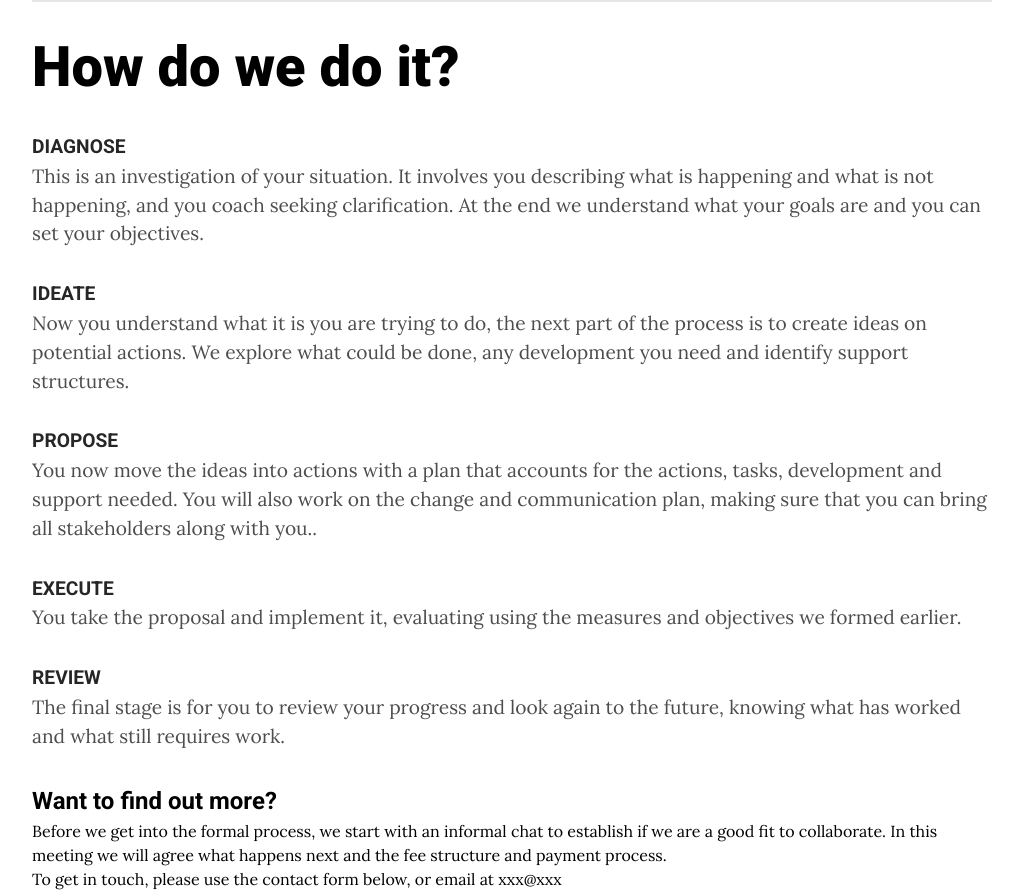
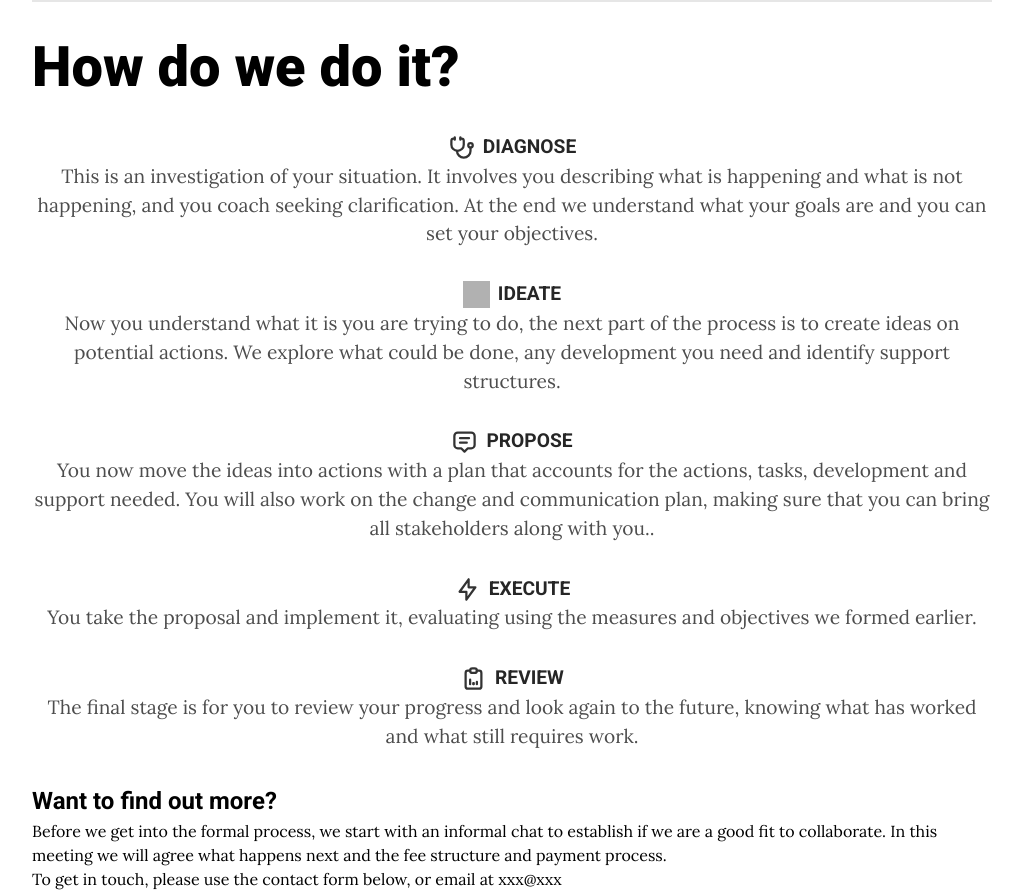
Before and after one commit to CJohnston079/cluny-house-consulting, a React (Vite) app: page /career-coaching in a window 1280 px wide. Shown: the part 3760-4651 px from the top of the page, without its empty margins (128-1151 px from the left). Built offline with nearby package versions, Linux system fonts and the light colour scheme; grey boxes are pictures that could not be loaded.

Commit message:
Feat: add `icon` prop to `ProcessOverview` and update components to include an icon

```diff
--- a/src/ProcessOverview.css
+++ b/src/ProcessOverview.css
@@ -14,6 +14,19 @@
 	margin: 2rem auto;
 }
 
+.step__header {
+	display: flex;
+	align-items: center;
+	justify-content: center;
+	gap: 0.5rem;
+}
+
+.step__icon {
+	width: 3ch;
+	height: 3ch;
+	opacity: 0.8;
+}
+
 .step__heading {
 	font-size: 1.2rem;
 	font-weight: 700;
@@ -23,6 +36,7 @@
 
 .step__body {
 	font-size: 1.2rem;
+	text-align: center;
 	color: var(--cl-foreground-shade-2);
 }
 
--- a/src/ProcessOverview.jsx
+++ b/src/ProcessOverview.jsx
@@ -7,7 +7,10 @@ const ProcessOverview = function ({ heading, steps }) {
 			<h2 className="process__heading">{heading}</h2>
 			{steps.map((step, i) => (
 				<article key={i} className="process__step">
-					<h3 className="step__heading">{step.heading}</h3>
+					<header className="step__header">
+						<img className="step__icon" src={step.icon} alt="" />
+						<h3 className="step__heading">{step.heading}</h3>
+					</header>
 					<p className="step__body">{step.body}</p>
 				</article>
 			))}
@@ -20,6 +23,7 @@ ProcessOverview.propTypes = {
 	steps: PropTypes.arrayOf(
 		PropTypes.shape({
 			heading: PropTypes.string,
+			icon: PropTypes.string,
 			body: PropTypes.string,
 		})
 	),
--- a/src/pages/BusinessCoaching.jsx
+++ b/src/pages/BusinessCoaching.jsx
@@ -39,22 +39,27 @@ const BusinessCoaching = function () {
 					steps={[
 						{
 							heading: "Diagnose",
+							icon: "./src/assets/stethoscope.svg",
 							body: "This is an investigation of your situation. It involves you describing what is happeningand what is not happening, and you coach seeking clarification. At the end we understand what the issues are, and what the causes are. At the end of this process, we set objectives and outcomes.",
 						},
 						{
 							heading: "Ideate",
+							icon: "./src/assets/bulb.svg",
 							body: "Now we understand what it is we are trying to do, the next part of the process is to create ideas on potential actions. We explore what could be done, who needs to be involved and what constraints we have.",
 						},
 						{
 							heading: "Propose",
+							icon: "./src/assets/message.svg",
 							body: "We now move the ideas into actions with a plan that accounts for the actions, tasks, people and measurements. We also work on the change and communication plan, making sure that you can bring all stakeholders along with you.",
 						},
 						{
 							heading: "Execute",
+							icon: "./src/assets/bolt.svg",
 							body: "You take the proposal and implement it, evaluating using the measures and objectives we formed earlier.",
 						},
 						{
 							heading: "Review",
+							icon: "./src/assets/clipboard-data.svg",
 							body: "The final stage is part of the evaluation, and you will understand the ROI of your actions and form the next steps. Business never stands still, but armed with this process you are in a position to use the steps to solve the next problem you face.",
 						},
 					]}
--- a/src/pages/CareerCoaching.jsx
+++ b/src/pages/CareerCoaching.jsx
@@ -91,22 +91,27 @@ const CareerCoaching = function () {
 					steps={[
 						{
 							heading: "Diagnose",
+							icon: "./src/assets/stethoscope.svg",
 							body: "This is an investigation of your situation. It involves you describing what is happening and what is not happening, and you coach seeking clarification. At the end we understand what your goals are and you can set your objectives.",
 						},
 						{
 							heading: "Ideate",
+							icon: "./src/assets/bulb.svg",
 							body: "Now you understand what it is you are trying to do, the next part of the process is to create ideas on potential actions. We explore what could be done, any development you need and identify support structures.",
 						},
 						{
 							heading: "Propose",
+							icon: "./src/assets/message.svg",
 							body: "You now move the ideas into actions with a plan that accounts for the actions, tasks, development and support needed. You will also work on the change and communication plan, making sure that you can bring all stakeholders along with you..",
 						},
 						{
 							heading: "Execute",
+							icon: "./src/assets/bolt.svg",
 							body: "You take the proposal and implement it, evaluating using the measures and objectives we formed earlier.",
 						},
 						{
 							heading: "Review",
+							icon: "./src/assets/clipboard-data.svg",
 							body: "The final stage is for you to review your progress and look again to the future, knowing what has worked and what still requires work.",
 						},
 					]}
--- a/src/pages/LifeCoaching.jsx
+++ b/src/pages/LifeCoaching.jsx
@@ -34,14 +34,17 @@ const LifeCoaching = function () {
 					steps={[
 						{
 							heading: "Listen",
+							icon: "./src/assets/ear.svg",
 							body: "Give you time to explain what is going on, how you feel, who is involved and the impact on you and those around you. We listen without judgement; we listen to understand.",
 						},
 						{
 							heading: "Discuss",
+							icon: "./src/assets/message.svg",
 							body: "What can be done and the actions you can take. This often involves talking about how you look after yourself, as well as how you look after others.",
 						},
 						{
 							heading: "Support",
+							icon: "./src/assets/heart-handshake.svg",
 							body: "Help you identify support structures and organisations to help you move forward.",
 						},
 					]}
```
